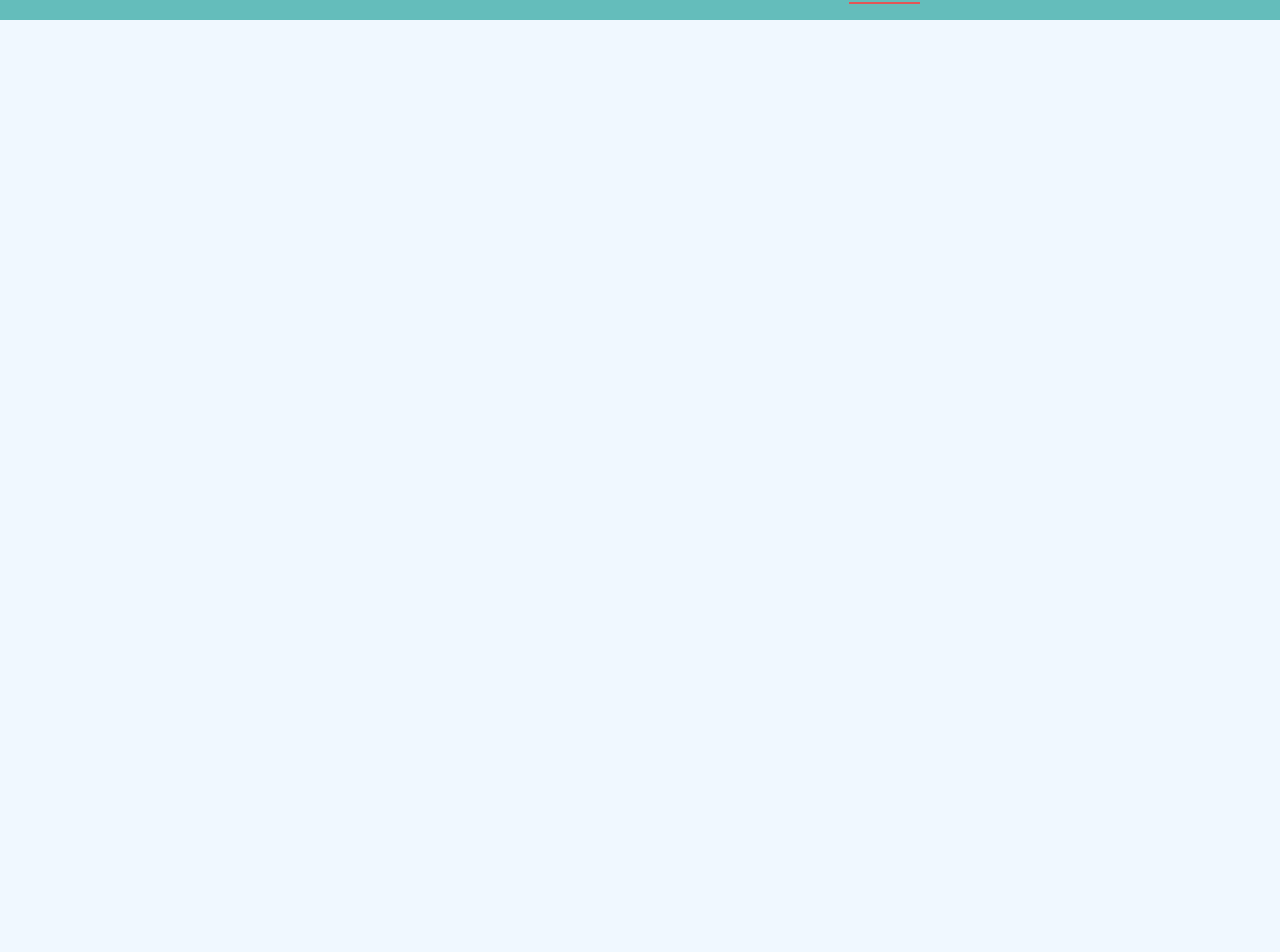
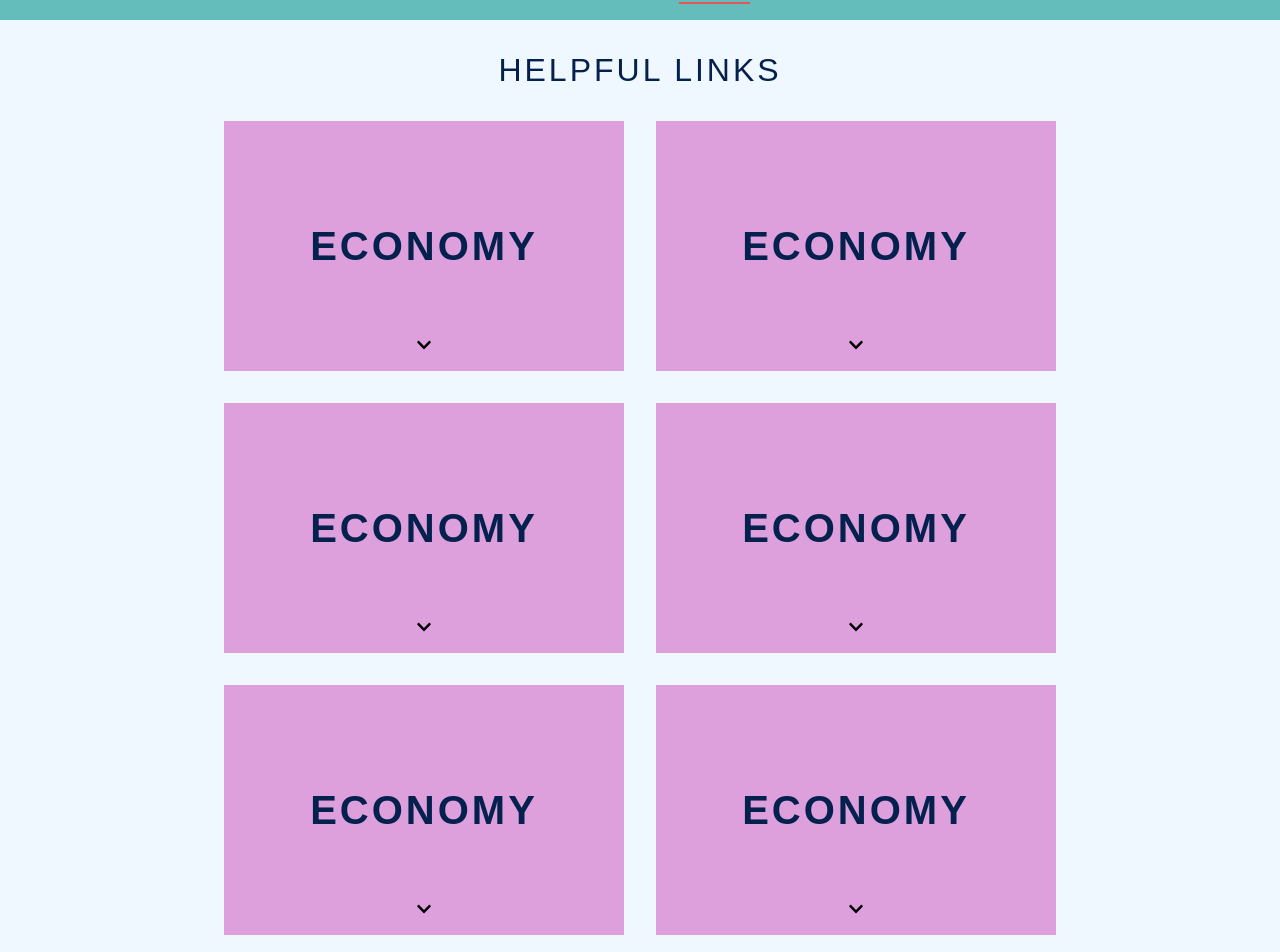
Before and after one commit to milgor931/illuminate-website, a React (Create React App) app: page /links in a window 1280 px wide. Shown: the part 60-1012 px from the top of the page. Before the commit the page ends 800 px from the top, so only its background shows below. Built offline with nearby package versions, Linux system fonts and the light colour scheme; the HTML template or start-up script is replaced by a standard one.

Commit message:
rm donate, add useful links page

```diff
--- a/src/App.js
+++ b/src/App.js
@@ -4,7 +4,7 @@ import Home from './containers/Home';
 import Blog from './containers/Blog';
 import Podcast from './containers/Podcast';
 import About from './containers/About';
-import Donate from './components/Donate';
+import Links from './components/Links';
 import { BrowserRouter, Switch, Route} from 'react-router-dom';
 
 import { ThemeProvider } from '@material-ui/styles';
@@ -21,7 +21,7 @@ function App() {
           <Route path="/blog" component={Blog} />
           <Route path="/podcast" component={Podcast} />
           <Route path="/about" component={About} />
-          <Route path="/donate" component={Donate} />
+          <Route path="/links" component={Links} />
         </Switch>
       </BrowserRouter>
       </ThemeProvider>
--- a/src/components/App.css
+++ b/src/components/App.css
@@ -32,15 +32,10 @@ h1 {
 }
 
 .title {
-    color: gold;
-    text-align: center;
-    text-shadow: 2px 2px 5px rgb(255, 255, 255);
-    font-family: 'Lexend Tera', sans-serif;
-    letter-spacing: 5px;
-    font-size: 100px;
+    margin: 2rem 0;
 }
 
-.homepage {
+.page {
     text-align: center;
     color: rgb(4, 33, 77);
 }
@@ -251,3 +246,33 @@ footer a {
 .volumeIndicator {
     width: 10%;
 }
+
+.linksGrid {
+    display: grid;
+    grid-template-columns: repeat(2, 400px);
+    grid-auto-rows: 250px;
+    gap: 2rem;
+    justify-content: center;
+}
+
+.linksGrid div {
+    background-color: plum;
+    position: relative;
+    display: flex;
+    align-items: center;
+    justify-content: center;
+}
+
+.linksGrid a {
+    text-decoration: none;
+    color: black;
+    position: absolute;
+    bottom: 1rem;
+    left: 0;
+    right: 0;
+}
+
+.linksGrid h2 {
+    text-transform: uppercase;
+    font-size: 2.5rem;
+}
--- a/src/components/Donate.js
+++ /dev/null
@@ -1,13 +0,0 @@
-import React from 'react';
-import './App.css';
-
-function Donate(props) {
-
-  return (
-    <div className="donate_page">
-      <h1>DONATE HERE</h1>
-    </div>
-  );
-}
-
-export default Donate;
--- /dev/null
+++ b/src/components/Links.js
@@ -0,0 +1,59 @@
+import React from 'react';
+import './App.css';
+import { FontAwesomeIcon } from '@fortawesome/react-fontawesome'
+import { faChevronDown } from '@fortawesome/free-solid-svg-icons'
+
+function Donate(props) {
+
+  return (
+    <div className="linksPage page">
+      <h1 className='title'>Helpful Links</h1>
+      <div className="linksGrid">
+        <div>
+          <h2>Economy</h2>
+          <a href=""><FontAwesomeIcon icon={faChevronDown} /></a>
+        </div>
+
+        <div>
+          <h2>Economy</h2>
+          <a href=""><FontAwesomeIcon icon={faChevronDown} /></a>
+        </div>
+
+        <div>
+          <h2>Economy</h2>
+          <a href=""><FontAwesomeIcon icon={faChevronDown} /></a>
+        </div>
+
+        <div>
+          <h2>Economy</h2>
+          <a href=""><FontAwesomeIcon icon={faChevronDown} /></a>
+        </div>
+
+        <div>
+          <h2>Economy</h2>
+          <a href=""><FontAwesomeIcon icon={faChevronDown} /></a>
+        </div>
+
+        <div>
+          <h2>Economy</h2>
+          <a href=""><FontAwesomeIcon icon={faChevronDown} /></a>
+        </div>
+
+        <div>
+          <h2>Economy</h2>
+          <a href=""><FontAwesomeIcon icon={faChevronDown} /></a>
+        </div>
+
+        <div>
+          <h2>Economy</h2>
+          <a href=""><FontAwesomeIcon icon={faChevronDown} /></a>
+        </div>
+
+
+
+      </div>
+    </div>
+  );
+}
+
+export default Donate;
--- a/src/containers/Home.js
+++ b/src/containers/Home.js
@@ -7,7 +7,7 @@ import { faPlayCircle, faVolumeUp } from '@fortawesome/free-solid-svg-icons'
 function Home() {
 
   return (
-    <div className='homepage'>
+    <div className='homepage page'>
       <section className=' latestPodcasts'>
         <h1>LATEST PODCASTS</h1>
         <div className='videoContainer'>
--- a/src/containers/Nav.js
+++ b/src/containers/Nav.js
@@ -171,6 +171,7 @@ const Nav = props => {
                 <Tab label="Blog" className={classes.tab} component={Link} to="/blog"/>
                 <Tab label="Podcast" className={classes.tab} component={Link} to="/podcast" />
                 <Tab label="About Us" className={classes.tab} component={Link} to="/about"/>
+                <Tab label="Helpful Links" className={classes.tab} component={Link} to="/links"/>
             </Tabs>
         </React.Fragment>
     )
@@ -191,6 +192,9 @@ const Nav = props => {
                     </ListItem>
                     <ListItem onClick={() => {setOpenDrawer(false); setValue(3)}} divider button component={Link} to="/about" selected={value === 3}>
                         <ListItemText className={classes.drawerItem} disableTypography>About Us</ListItemText>
+                    </ListItem>
+                    <ListItem onClick={() => {setOpenDrawer(false); setValue(4)}} divider button component={Link} to="/links" selected={value === 4}>
+                        <ListItemText className={classes.drawerItem} disableTypography>Helpful Links</ListItemText>
                     </ListItem>
                 </List>
                 </div>
```
